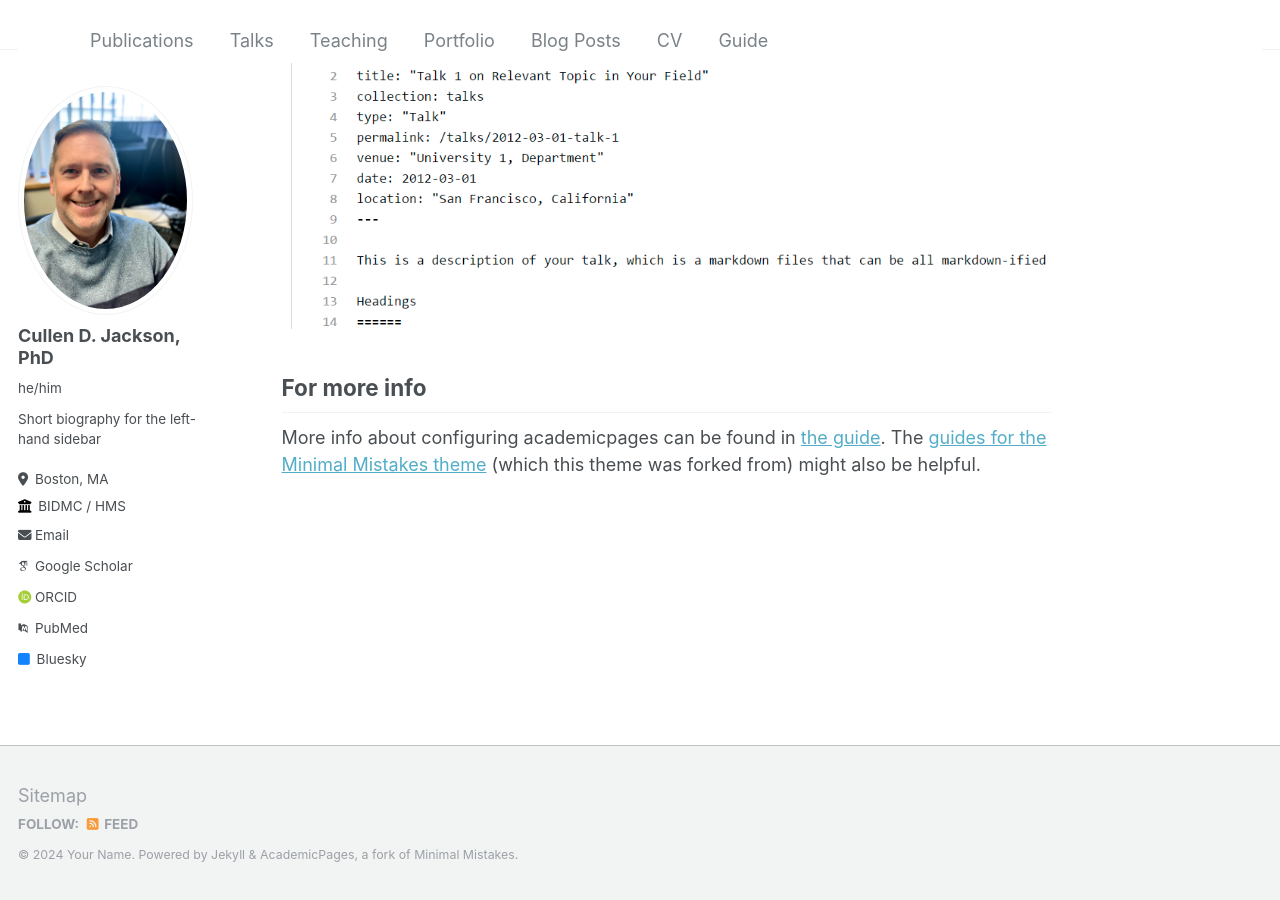
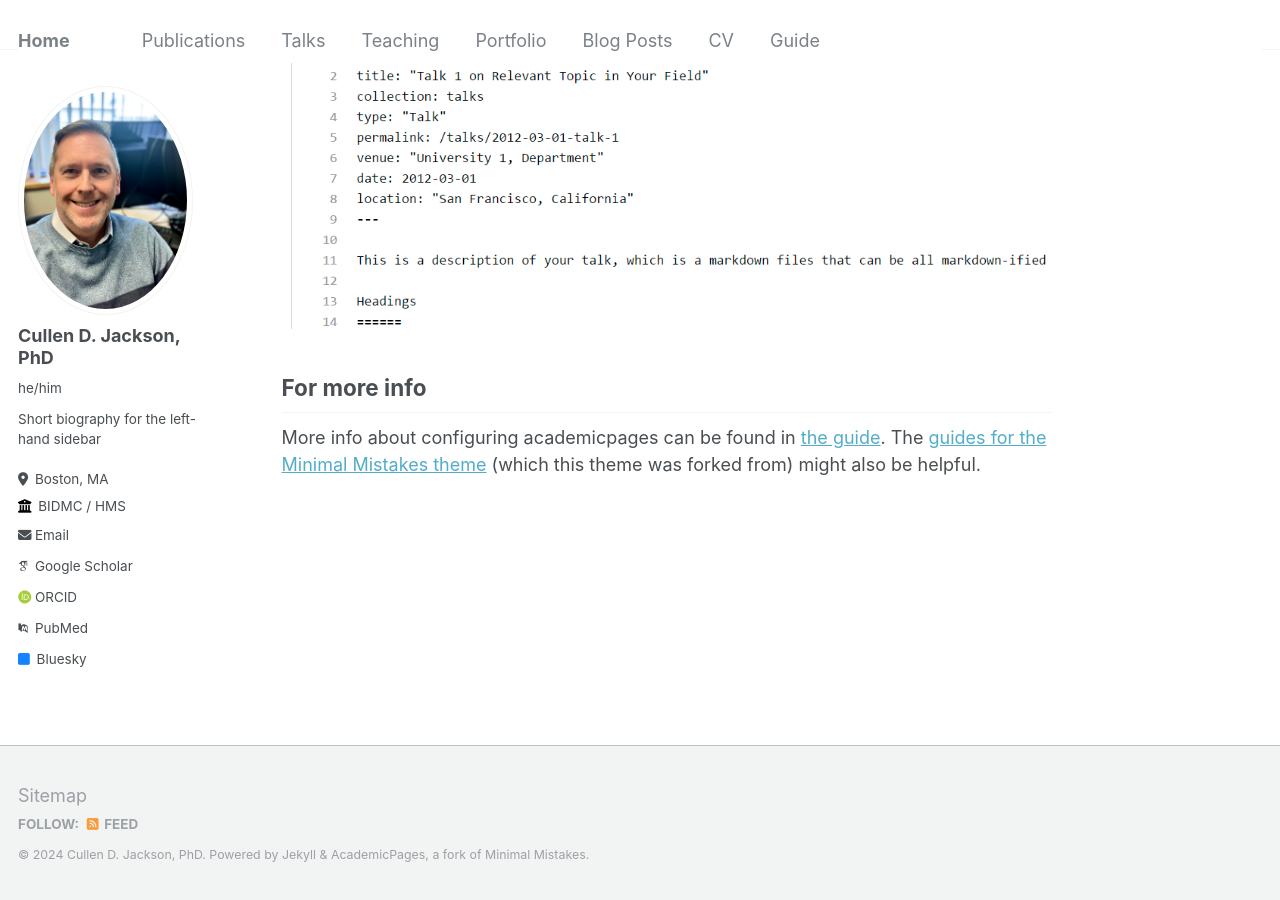
Before and after one commit to cjack73/cjack73.github.io, a Jekyll site: the page built from _pages/about.md, in a window 1280 px wide and 900 px high, scrolled down 2640 px. Built offline with Jekyll 4.4.1, drawn with Linux system fonts in a browser that asks for light colours; some web fonts are replaced.

Commit message:
Update _config.yml

```diff
--- a/_config.yml
+++ b/_config.yml
@@ -8,10 +8,10 @@
 
 # Basic Site Settings
 locale                   : "en-US"
-title                    : "                 "
+title                    : "Home"
 title_separator          : "-"
-name                     : &name "Your Name"
-description              : &description "personal description"
+name                     : &name "Cullen D. Jackson, PhD"
+description              : &description "?"
 url                      : https://cjack73.github.io # the base hostname & protocol for your site e.g. "https://mmistakes.github.io"
 baseurl                  : "" # the subpath of your site, e.g. "/blog"
 repository               : "cjack73/cjack73.github.io"
```
